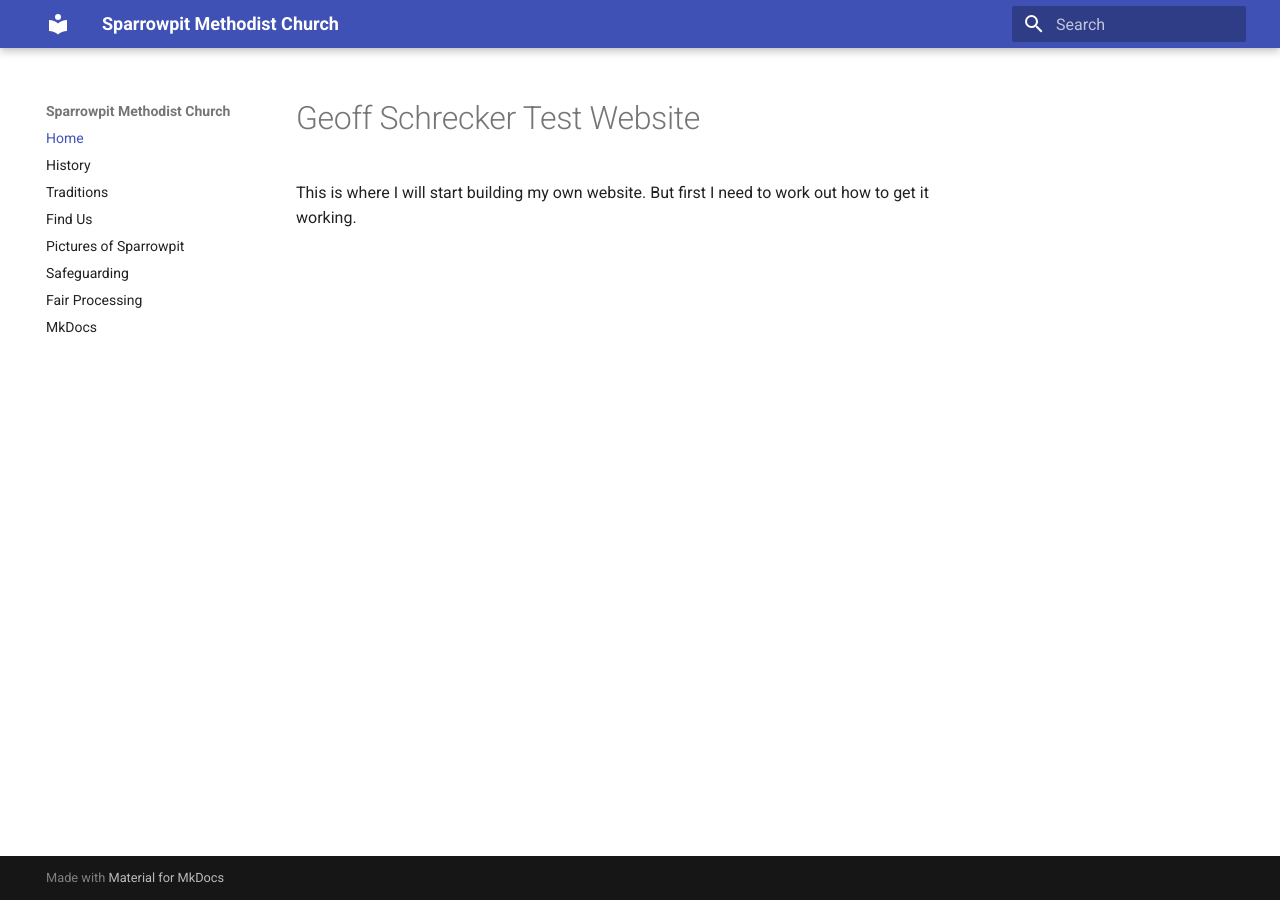
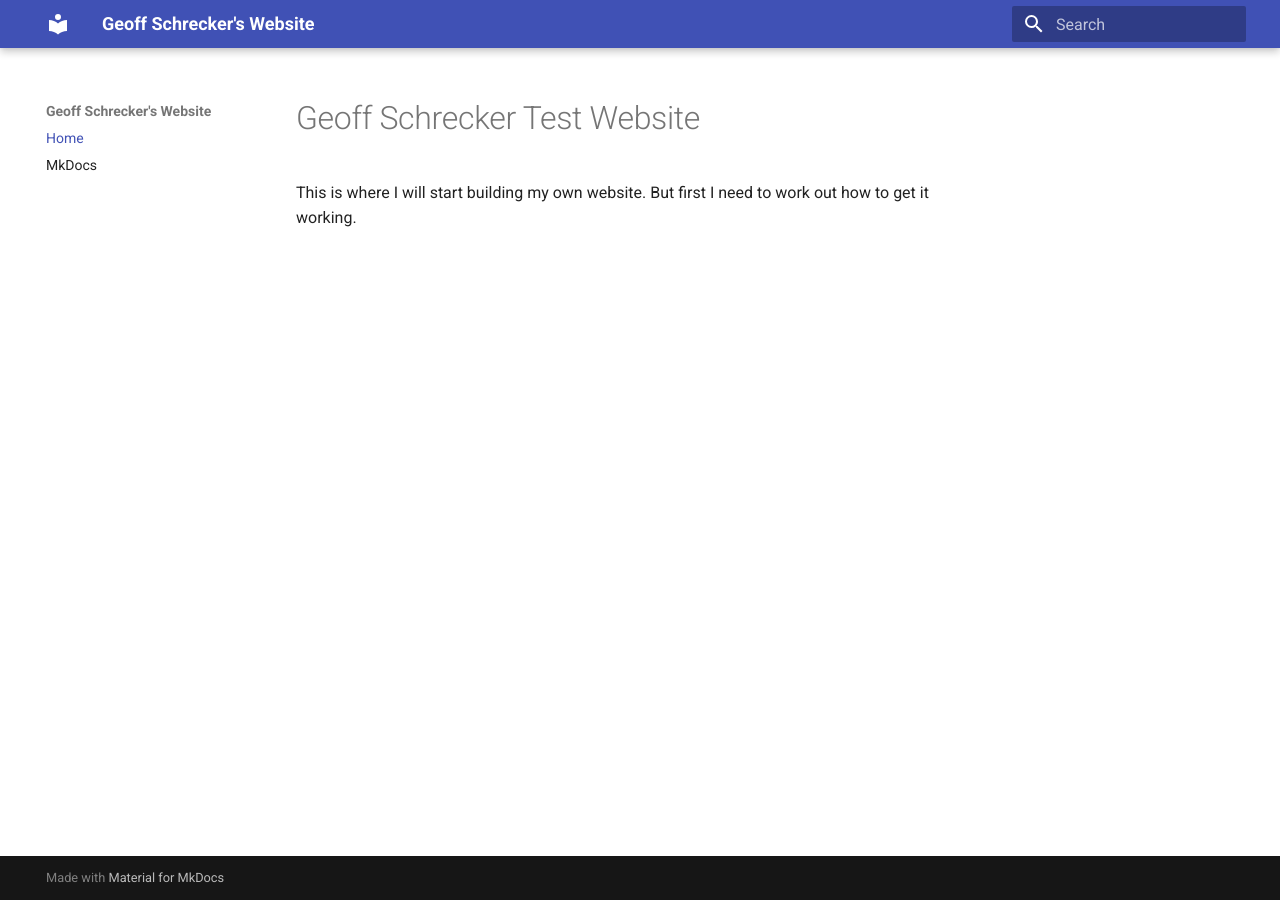
Before and after one commit to GeoffSchrecker/geoffschrecker, an MkDocs documentation site: the page built from docs/index.md, in a window 1280 px wide. Built offline with MkDocs 1.6.1 and Material for MkDocs 9.7.7, drawn with Linux system fonts in a browser that asks for light colours.

Commit message:
Update site details in mkdocs.yml

```diff
--- a/mkdocs.yml
+++ b/mkdocs.yml
@@ -1,14 +1,8 @@
-site_name: Sparrowpit Methodist Church
+site_name: Geoff Schrecker's Website
 theme:
   name: material
 nav:
   - Home: index.md
-  - History: history.md
-  - Traditions: traditions.md
-  - Find Us: find.md
-  - Pictures of Sparrowpit: pictures.md
-  - Safeguarding: safeguarding.md
-  - Fair Processing: fairprocessing.md
   - MkDocs: mkdocs.md
 
 markdown_extensions:
```
